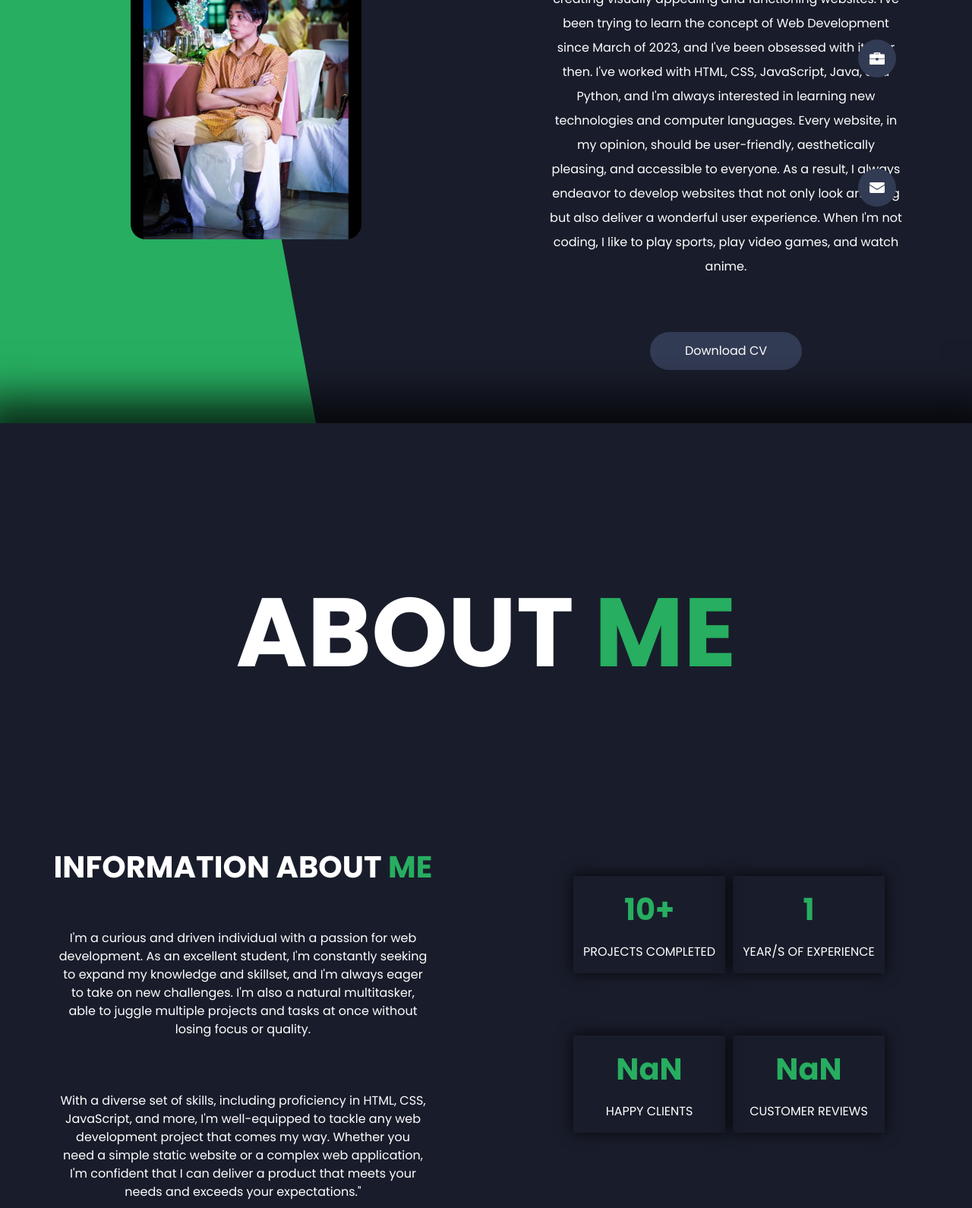
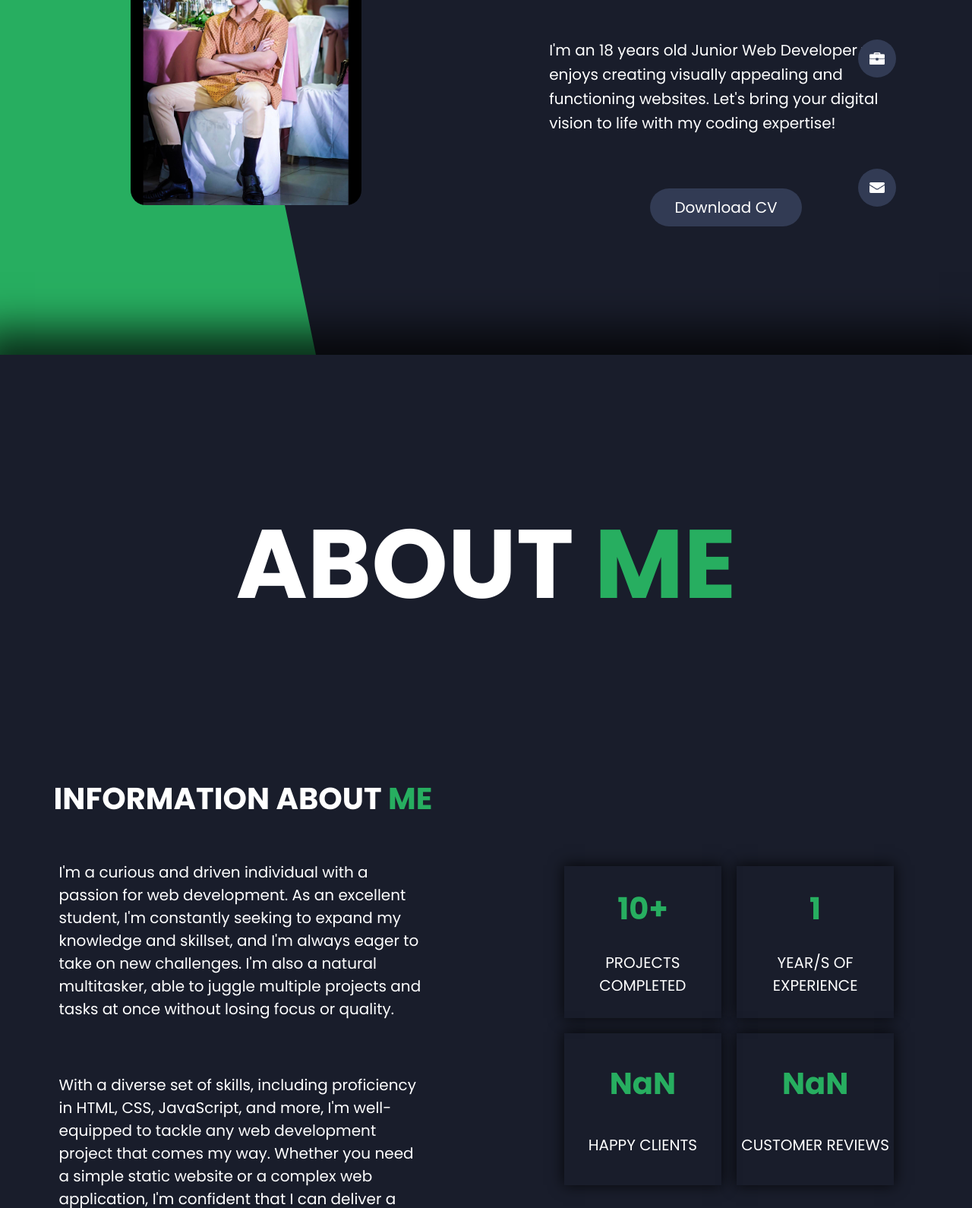
Before and after one commit to Sentinail/portfolio, a plain HTML site: page index.html in a window 1280 px wide. Shown: the part 408-1998 px from the top of the page at 76% size. Drawn offline with nearby package versions, Linux system fonts and the light colour scheme.

Commit message:
Responsiveness Fix

```diff
--- a/index.html
+++ b/index.html
@@ -64,15 +64,10 @@
                 <div class="non-bs-introduction-right">
 
                     <h1><b>Hi, I'm <span class="colored">Wilson G. Ponseca</span>, A Junior Web Developer.</b></h1>
-                    <p>I'm an 18 years old Junior Web Developer who enjoys creating visually appealing and functioning websites.
-                        I've been trying to learn the concept of Web Development since March of 2023,
-                        and I've been obsessed with it ever then. I've worked with HTML, CSS, JavaScript,
-                        Java, and Python, and I'm always interested in learning new technologies and
-                        computer languages. Every website, in my opinion, should be user-friendly,
-                        aesthetically pleasing, and accessible to everyone. As a result, I always endeavor
-                        to develop websites that not only look amazing but also deliver a wonderful user
-                        experience. When I'm not coding, I like to play sports, play video games, and watch
-                        anime.</p>
+                    <p>
+                        I'm an 18 years old Junior Web Developer who enjoys creating visually appealing and functioning websites.
+                        Let's bring your digital vision to life with my coding expertise!
+                    </p>
 
                     <a href="images/more_images/CV/Resume_Ponseca.pdf">
                         <div class="curriculum-vitae">
@@ -238,7 +233,7 @@
             </div>
         </div>
 
-        <div class="row">
+        <div class="contact-me-bottom row">
 
             <h1><b>MY <span class="colored">CONTACTS<span></b></h1>
 
--- a/style.css
+++ b/style.css
@@ -2,6 +2,11 @@
 body {
     background-color: #191D2B;
     scroll-behavior: smooth;
+    overflow-x: hidden;
+}
+
+p {
+    font-size: 20px;
 }
 
 body::-webkit-scrollbar {
@@ -139,12 +144,14 @@ body::-webkit-scrollbar {
     margin: 20px;
     margin-top: 50px;
     max-width: 485px;
+    text-align: left;
 }
 
 .non-bs-introduction-right p {
     margin: 20px;
     margin-top: 50px;
     max-width: 485px;
+    text-align: left;
 }
 
 .non-bs-introduction-right p {
@@ -226,15 +233,22 @@ body::-webkit-scrollbar {
     margin: 20px;
     margin-top: 50px;
     max-width: 485px;
+    text-align: left;
+}
+
+.non-bs-about-me .bottom .right {
+    display: flex;
+    align-items: center;
+    justify-content: center;
 }
 
 .non-bs-about-me .bottom .right .cards {
     display: grid;
     justify-content: center;
     align-items: center;
-    grid-template-columns: 200px 200px;
+    grid-template-columns: 35% 35%;
     grid-template-rows: 200px 200px;
-    grid-gap: 10px;
+    grid-gap: 20px;
 }
 
 .non-bs-about-me .bottom .right .cards h1 {
@@ -249,6 +263,8 @@ body::-webkit-scrollbar {
     box-shadow: 0px -1px 18px 1px rgba(0,0,0,0.75);
     -webkit-box-shadow: 0px -1px 18px 1px rgba(0,0,0,0.75);
     -moz-box-shadow: 0px -1px 18px 1px rgba(0,0,0,0.75);
+    height: 100%;
+    width: 100%;
 }
 
 .skills {
@@ -382,6 +398,10 @@ body::-webkit-scrollbar {
     border-bottom: #27AE60 2px solid;
 }
 
+.contacts p {
+    word-break: break-word;
+}
+
 .your-message {
     display: flex;
     flex-direction: column;
@@ -426,17 +446,23 @@ form {
     align-self: center;
 }
 
+.contact-me-bottom {
+    display: flex;
+    justify-content: center;
+}
+
 .icons {
     display: flex;
     align-items: center;
-    justify-content: center;
+    justify-content: space-evenly;
+    margin-top: 100px;
+    margin-bottom: 100px;
 }
 
 .icons img {
-    height: auto;
-    width: 50px;
-    margin: 50px;
-    margin-top: 100px;
+    height: 50px;
+    width: auto;
+    margin: 20px;
 }
 
 .icons img:hover {
```
